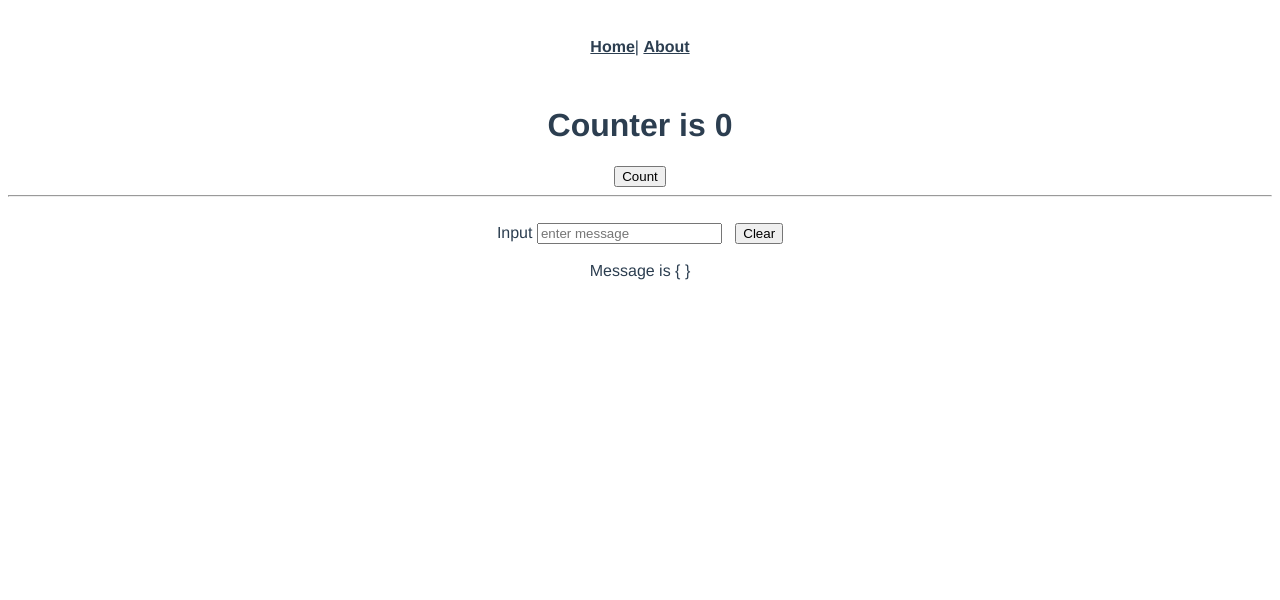
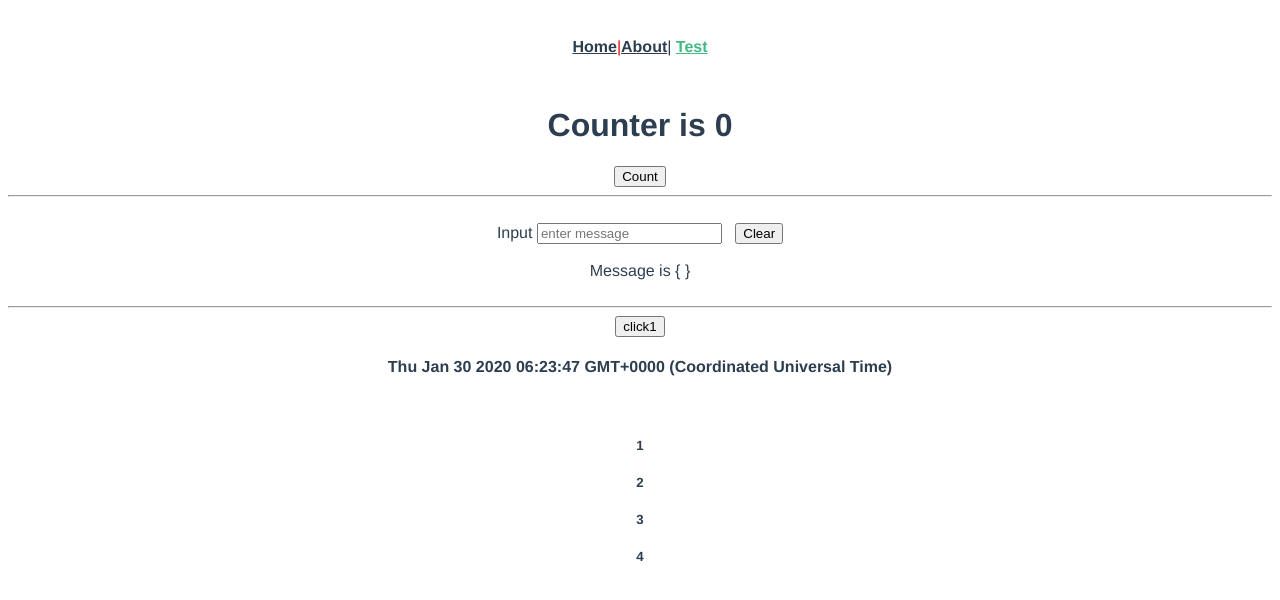
Before and after one commit to gotkk/cmvue, a Vue app: page /test in a window 1280 px wide. Shown: the top 600 px of the page. Built offline with nearby package versions, Linux system fonts and the light colour scheme.

Commit message:
v on if for, mounted, computed

```diff
--- a/src/App.vue
+++ b/src/App.vue
@@ -1,45 +1,21 @@
 <template>
   <div id="app">
     <div id="nav">
-      <router-link to="/">Home</router-link>|
-      <router-link to="/about">About</router-link>
+      <router-link to="/">Home</router-link><span id=stya>|</span>
+      <router-link to="/about">About</router-link>|
+      <router-link to="/test">Test</router-link>
     </div>
-    <h1>Counter is {{count}}</h1>
-    <button @click="handleAdd">Count</button>
-    <br />
-    <hr />
-    <!-- <router-view/> -->
-    <div>
-      <br />
-      <span>Input </span>
-      <input v-model="message" type="text" placeholder="enter message" />
-      &nbsp;
-      <button @click="message=''">Clear</button>
-      <br />
-      <br />
-      <span>Message is { {{message}} }</span>
-    </div>
+    <router-view/>
   </div>
 </template>
 
 <script>
 export default {
-  name: "app",
-  data() {
-    return {
-      count: 0,
-      message: ""
-    };
-  },
-  methods: {
-    handleAdd() {
-      this.count = this.count + 1;
-    }
-  }
+  name: "app"
 };
 </script>
 
-<style>
+<style scoped>
 #app {
   font-family: "Avenir", Helvetica, Arial, sans-serif;
   -webkit-font-smoothing: antialiased;
@@ -60,6 +36,10 @@ export default {
 #nav a.router-link-exact-active {
   color: #42b983;
 }
+
+span {
+  color: red;
+}
 </style>
 
 // complete video 7
--- a/src/router/index.js
+++ b/src/router/index.js
@@ -1,6 +1,7 @@
 import Vue from 'vue'
 import VueRouter from 'vue-router'
 import Home from '../views/Home.vue'
+import Test from '../views/Test.vue'
 
 Vue.use(VueRouter)
 
@@ -17,6 +18,11 @@ const routes = [
     // this generates a separate chunk (about.[hash].js) for this route
     // which is lazy-loaded when the route is visited.
     component: () => import(/* webpackChunkName: "about" */ '../views/About.vue')
+  },
+  {
+    path: '/test',
+    name: 'test',
+    component: Test
   }
 ]
 
--- a/src/views/Home.vue
+++ b/src/views/Home.vue
@@ -1,18 +1,19 @@
 <template>
   <div class="home">
     <img alt="Vue logo" src="../assets/logo.png">
-    <HelloWorld msg="Welcome to Your Vue.js App"/>
+    <!-- <HelloWorld msg="Welcome to Your Vue.js App"/> -->
+    <h1>This is a home page</h1>
   </div>
 </template>
 
 <script>
 // @ is an alias to /src
-import HelloWorld from '@/components/HelloWorld.vue'
+// import HelloWorlds from '@/components/HelloWorld.vue'
 
 export default {
   name: 'home',
   components: {
-    HelloWorld
+    // HelloWorlds
   }
 }
 </script>
--- /dev/null
+++ b/src/views/Test.vue
@@ -0,0 +1,72 @@
+<template>
+  <div>
+    <h1>Counter is {{count}}</h1>
+    <button @click="handleAdd">Count</button>
+    <br />
+    <hr />
+    <div>
+      <br />
+      <span>Input&nbsp;</span>
+      <input v-model="message" type="text" placeholder="enter message" />
+      &nbsp;
+      <button @click="message=''">Clear</button>
+      <br />
+      <br />
+      <span>Message is { {{message}} }</span>
+    </div>
+    <br />
+    <hr />
+    <div>
+      <button v-on:click="click1('click1'); click2();">click1</button>
+      <br />
+      <h3 v-if="active">Active</h3>
+      <h4>{{getTime()}}</h4>
+      <h4>{{getTimeC}}</h4>
+      <br/>
+      <h5 v-for="(item, index) in fd" :key="index">{{item}}</h5>
+    </div>
+  </div>
+</template>
+
+<script>
+export default {
+  name: "test",
+  data() {
+    return {
+      count: 0,
+      message: "",
+      active: false,
+      fd: [ 1,2,3,4]
+    };
+  },
+  mounted() {
+    console.log("mount");
+  },
+  updated() {
+    console.log("update");
+  },
+  methods: {
+    handleAdd() {
+      this.count = this.count + 1;
+    },
+    click1(message) {
+      alert(message);
+    },
+    click2(){
+        this.active = true;
+    },
+    getTime() {
+      return new Date();
+    }
+  },
+  computed: {
+      // not use () and update all of call them
+      getTimes(){
+          return new Date();
+      }
+  },
+};
+</script>
+
+<style>
+</style>
```
Also changed, not shown: src/views/About.vue (line endings or trailing spaces).
